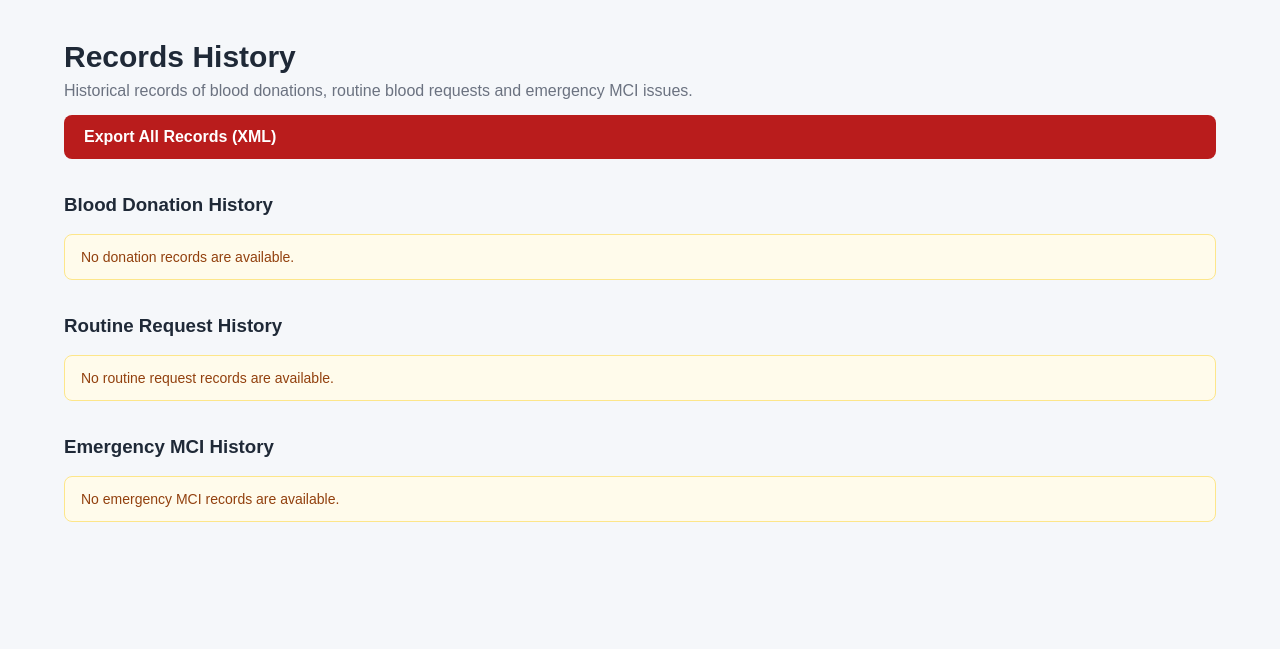
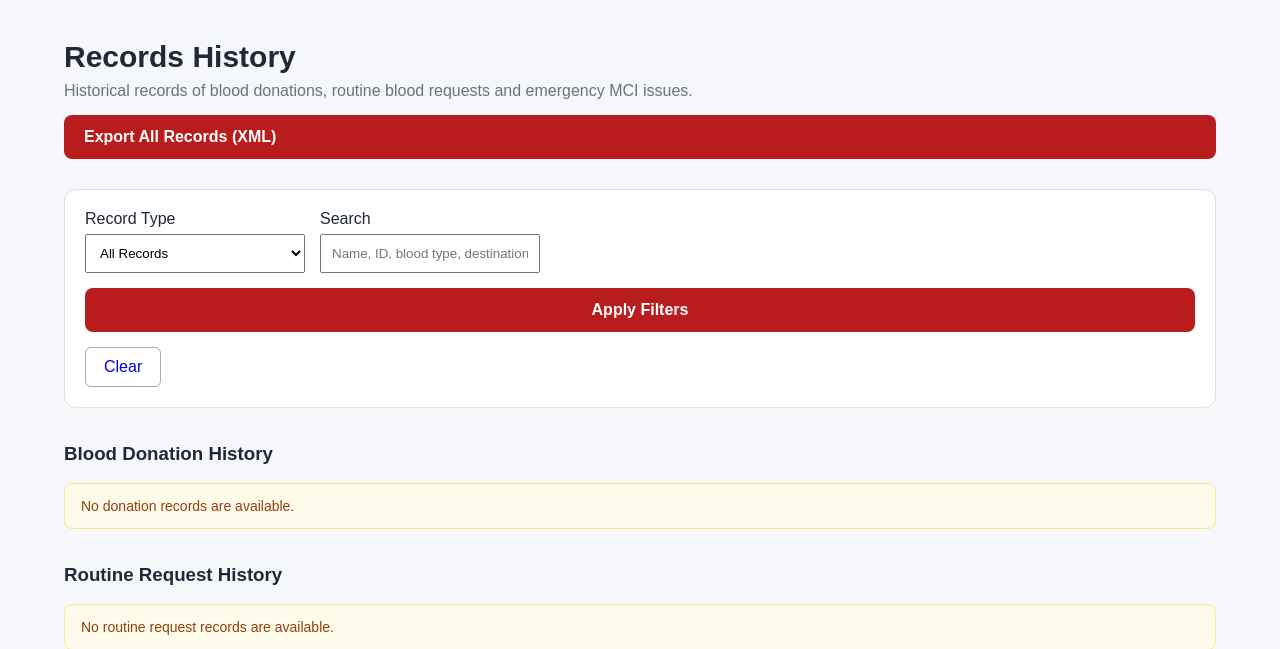
Before and after one commit to SafaaOzil/BECS-Blood-Bank-System, a Flask app: page /records-history in a window 1280 px wide. Shown: the part 87-736 px from the top of the page. Before the commit the page ends 609 px from the top, so only its background shows below. Run offline with Flask 3, Linux system fonts and the light colour scheme; data that the repository does not hold is empty.

Commit message:
Add record search and filtering

```diff
--- a/app.py
+++ b/app.py
@@ -60,15 +60,63 @@ def dashboard():
 @app.route("/audit-trail")
 def audit_trail():
 
+    selected_action = request.args.get(
+        "action",
+        ""
+    ).strip()
+
+    search_text = request.args.get(
+        "search",
+        ""
+    ).strip()
+
+    query = AuditLogModel.query
+
+    if selected_action:
+
+        query = query.filter(
+            AuditLogModel.action == selected_action
+        )
+
+    if search_text:
+
+        search_pattern = f"%{search_text}%"
+
+        query = query.filter(
+            db.or_(
+                AuditLogModel.details.ilike(
+                    search_pattern
+                ),
+                AuditLogModel.record_type.ilike(
+                    search_pattern
+                ),
+                AuditLogModel.record_id.ilike(
+                    search_pattern
+                )
+            )
+        )
+
     audit_logs = (
-        AuditLogModel.query
-        .order_by(AuditLogModel.timestamp.desc())
+        query
+        .order_by(
+            AuditLogModel.timestamp.desc()
+        )
         .all()
     )
 
+    available_actions = [
+        "DONATION_CREATED",
+        "ROUTINE_ISSUE_COMPLETED",
+        "EMERGENCY_MCI_ISSUE",
+        "RECORDS_EXPORTED"
+    ]
+
     return render_template(
         "audit_trail.html",
-        audit_logs=audit_logs
+        audit_logs=audit_logs,
+        available_actions=available_actions,
+        selected_action=selected_action,
+        search_text=search_text
     )
 
 # --------------------------------------------------
@@ -78,31 +126,112 @@ def audit_trail():
 @app.route("/records-history")
 def records_history():
 
+    record_type = request.args.get(
+        "record_type",
+        "all"
+    ).strip()
+
+    search_text = request.args.get(
+        "search",
+        ""
+    ).strip()
+
+    # --------------------------------------------------
+    # Blood Donation Records
+    # --------------------------------------------------
+
+    blood_query = BloodUnitModel.query
+
+    if search_text:
+
+        search_pattern = f"%{search_text}%"
+
+        blood_query = blood_query.filter(
+            db.or_(
+                BloodUnitModel.blood_type.ilike(
+                    search_pattern
+                ),
+                BloodUnitModel.donor_id.ilike(
+                    search_pattern
+                ),
+                BloodUnitModel.donor_name.ilike(
+                    search_pattern
+                ),
+                BloodUnitModel.status.ilike(
+                    search_pattern
+                )
+            )
+        )
+
     blood_units = (
-        BloodUnitModel.query
+        blood_query
         .order_by(BloodUnitModel.id.desc())
         .all()
+        if record_type in ("all", "donations")
+        else []
     )
 
+    # --------------------------------------------------
+    # Routine Request Records
+    # --------------------------------------------------
+
+    routine_query = RoutineRequestModel.query
+
+    if search_text:
+
+        search_pattern = f"%{search_text}%"
+
+        routine_query = routine_query.filter(
+            db.or_(
+                RoutineRequestModel.requested_blood_type.ilike(
+                    search_pattern
+                ),
+                RoutineRequestModel.destination.ilike(
+                    search_pattern
+                ),
+                RoutineRequestModel.issued_details.ilike(
+                    search_pattern
+                ),
+                RoutineRequestModel.status.ilike(
+                    search_pattern
+                )
+            )
+        )
+
     routine_requests = (
-        RoutineRequestModel.query
-        .order_by(RoutineRequestModel.created_at.desc())
+        routine_query
+        .order_by(
+            RoutineRequestModel.created_at.desc()
+        )
         .all()
+        if record_type in ("all", "routine")
+        else []
     )
 
-    emergency_records = (
-        EmergencyMCIModel.query
-        .order_by(EmergencyMCIModel.created_at.desc())
-        .all()
-    )
+    # --------------------------------------------------
+    # Emergency MCI Records
+    # --------------------------------------------------
+
+    emergency_records = []
+
+    if record_type in ("all", "emergency"):
+
+        emergency_records = (
+            EmergencyMCIModel.query
+            .order_by(
+                EmergencyMCIModel.created_at.desc()
+            )
+            .all()
+        )
 
     return render_template(
         "records_history.html",
         blood_units=blood_units,
         routine_requests=routine_requests,
-        emergency_records=emergency_records
+        emergency_records=emergency_records,
+        record_type=record_type,
+        search_text=search_text
     )
-
 
 
 # --------------------------------------------------
--- a/static/css/style.css
+++ b/static/css/style.css
@@ -758,3 +758,43 @@ body {
     margin-top: 15px;
     text-decoration: none;
 }
+
+
+
+
+
+/* --------------------------------------------------
+   Filters
+-------------------------------------------------- */
+
+.filter-form {
+    display: flex;
+    flex-wrap: wrap;
+    align-items: end;
+    gap: 15px;
+    background: white;
+    padding: 20px;
+    margin-bottom: 25px;
+    border-radius: 12px;
+    border: 1px solid #ddd;
+}
+
+.filter-group {
+    display: flex;
+    flex-direction: column;
+    gap: 6px;
+}
+
+.filter-group input,
+.filter-group select {
+    min-width: 220px;
+    padding: 10px;
+}
+
+.secondary-button {
+    display: inline-block;
+    padding: 10px 18px;
+    text-decoration: none;
+    border: 1px solid #aaa;
+    border-radius: 6px;
+}
--- a/templates/records_history.html
+++ b/templates/records_history.html
@@ -23,6 +23,97 @@ Records History - BECS
         </a>
 
 </section>
+
+<form
+    method="GET"
+    action="/records-history"
+    class="filter-form"
+>
+
+    <div class="filter-group">
+
+        <label for="record_type">
+            Record Type
+        </label>
+
+        <select
+            id="record_type"
+            name="record_type"
+        >
+
+            <option
+                value="all"
+                {% if record_type == 'all' %}
+                    selected
+                {% endif %}
+            >
+                All Records
+            </option>
+
+            <option
+                value="donations"
+                {% if record_type == 'donations' %}
+                    selected
+                {% endif %}
+            >
+                Blood Donations
+            </option>
+
+            <option
+                value="routine"
+                {% if record_type == 'routine' %}
+                    selected
+                {% endif %}
+            >
+                Routine Requests
+            </option>
+
+            <option
+                value="emergency"
+                {% if record_type == 'emergency' %}
+                    selected
+                {% endif %}
+            >
+                Emergency MCI
+            </option>
+
+        </select>
+
+    </div>
+
+
+    <div class="filter-group">
+
+        <label for="search">
+            Search
+        </label>
+
+        <input
+            type="text"
+            id="search"
+            name="search"
+            value="{{ search_text }}"
+            placeholder="Name, ID, blood type, destination..."
+        >
+
+    </div>
+
+
+    <button
+        type="submit"
+        class="primary-button"
+    >
+        Apply Filters
+    </button>
+
+    <a
+        href="/records-history"
+        class="secondary-button"
+    >
+        Clear
+    </a>
+
+</form>
 
 
 <!-- ==============================================
```
Also changed, not shown: templates/audit_trail.html (+74 -0 lines).
